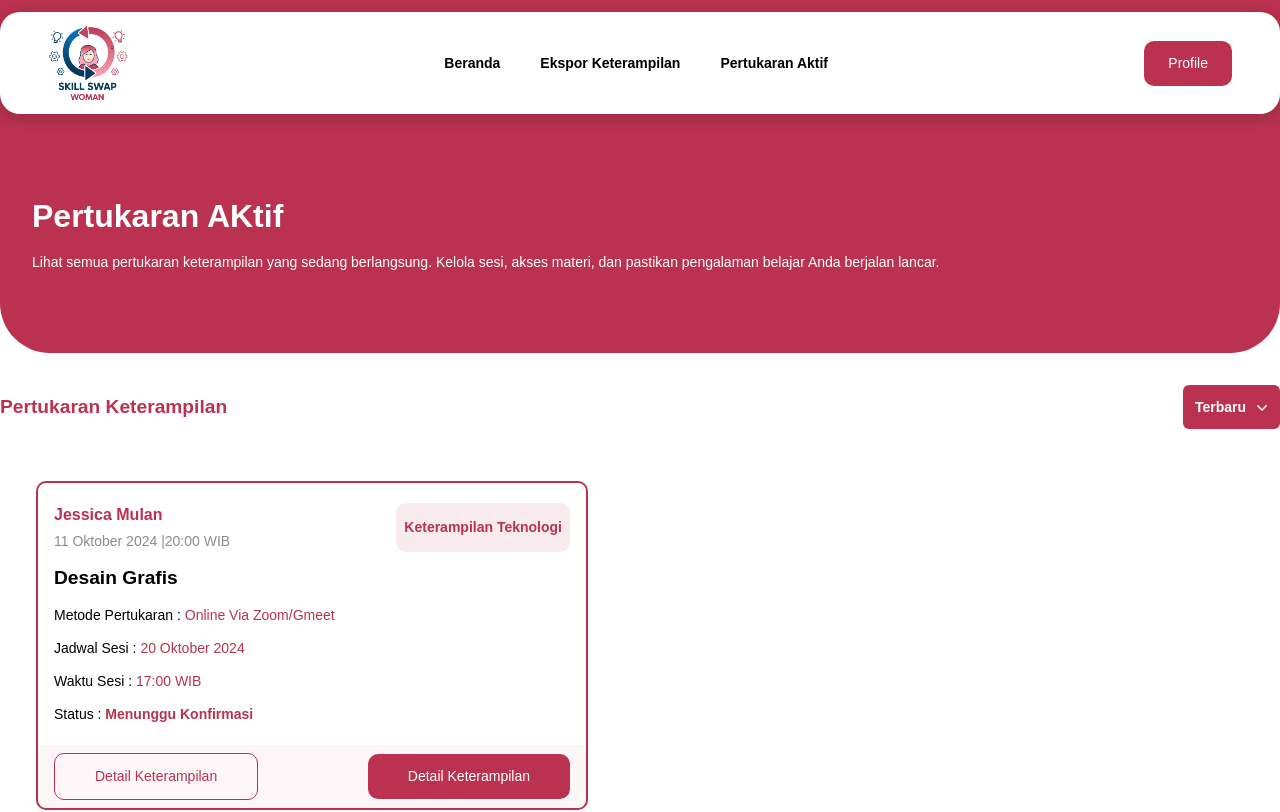
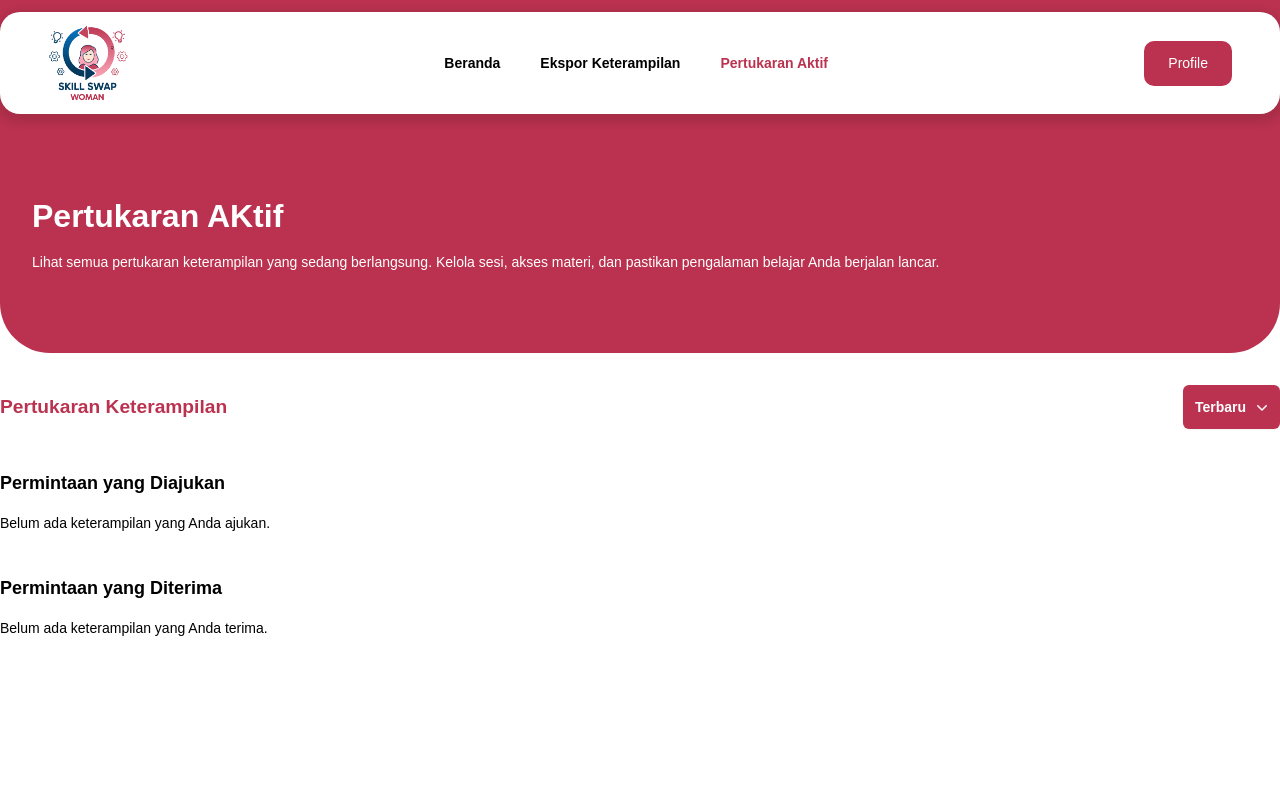
Before and after one commit to rnvitas/skillswap-woman, a React (Vite) app: page /skillsswap in a window 1280 px wide. Shown: the top 812 px of the page. Built offline with nearby package versions, Linux system fonts and the light colour scheme.

Commit message:
buat fitur menampilkan data dimenu pertukaran aktif berdasarkan user yg sedang login

```diff
--- a/src/components/Keterampilan/FormSwap.jsx
+++ b/src/components/Keterampilan/FormSwap.jsx
@@ -15,7 +15,7 @@ function FormSwap() {
     reasonLearn: "",
     dateSession: "",
     timeSession: "",
-    skillMethod: "",
+    // skillMethod: "",
     skillComments: "",
   });
 
@@ -161,24 +161,6 @@ function FormSwap() {
                   />
                 </div>
 
-                {/* Input Metode Pertukaran */}
-                <div>
-                  <label
-                    htmlFor="skillMethod"
-                    className="text-[#04395E] font-semibold">
-                    Metode Pertukaran
-                  </label>
-                  <select
-                    id="skillMethod"
-                    name="skillMethod" // Changed to match the state
-                    value={input.skillMethod}
-                    onChange={handleInput}
-                    className="w-full rounded-[10px] p-[12px_24px] bg-[#F2F5F7] border border-gray-300 focus:outline-none focus:ring-2 focus:ring-blue-500">
-                    <option value="">Pilih Metode</option>
-                    <option value="online">Online Zoom/Gmeet</option>
-                    <option value="material-exchange">Tukar Materi</option>
-                  </select>
-                </div>
               </div>
 
               <h4 className="text-[#BA324F] text-[1rem] font-bold">
--- a/src/components/Parts/NavUser.jsx
+++ b/src/components/Parts/NavUser.jsx
@@ -1,36 +1,46 @@
-import { useDispatch, useSelector } from 'react-redux'
-import styles from '../../assets/Navigation.module.css'
-import logo from '../../foto/lg-ssw.png'
-import { Logout } from '../../redux/userSlice';
+import { useDispatch, useSelector } from "react-redux";
+import styles from "../../assets/Navigation.module.css";
+import logo from "../../foto/lg-ssw.png";
+import { Logout } from "../../redux/userSlice";
+import { Link, useLocation } from "react-router-dom";
 
-function NavUser (){
+function NavUser() {
   // const {users}=useSelector((state)=>state.users);
-    const dispatch=useDispatch();
-    const handleLogout = (e)=>{
+  const dispatch = useDispatch();
+  const handleLogout = (e) => {
     e.preventDefault();
     dispatch(Logout());
-    }
+  };
+
+  const location = useLocation();
     return (
+
     <>
       <header className="wrapper container">
         <div className={`${styles.navbar} my-3  container py-3`}>
           <nav className="flex px-12 justify-between gap-10 items-center ">
-            <img className={`${styles.logossw}`}src={logo} alt="logo" />
+            <img className={`${styles.logossw}`} src={logo} alt="logo" />
 
-        <div className={`${styles.navLinks} flex flex-row flex-between py-3 px-3 items-center gap-10 text-black font-bold`}>
-
+            <div
+              className={`${styles.navLinks} flex flex-row flex-between py-3 px-3 items-center gap-10 text-black font-bold`}>
               <h6>Beranda</h6>
-            <h6>Ekspor Keterampilan</h6>
-            <h6>Pertukaran Aktif</h6>
-
-
+              <Link to="/skills">
+                {" "}
+                <h6 className={location.pathname === "/skills" ? "text-[#BA324F]" : "text-black"}>Ekspor Keterampilan</h6>
+              </Link>
+              <Link to="/skillsswap">
+                {" "}
+                <h6 className={location.pathname === "/skillsswap" ? "text-[#BA324F]" : "text-black"}>Pertukaran Aktif</h6>
+              </Link>
             </div>
 
-        <div className={`${styles['button-join']}`}>
-            <button className="sm-btn-secondary" onClick={handleLogout}>Profile</button>
+            <div className={`${styles["button-join"]}`}>
+              <button className="sm-btn-secondary" onClick={handleLogout}>
+                Profile
+              </button>
             </div>
 
-        <div className={`${styles['toggle-button']}`} id="burger-menu">
+            <div className={`${styles["toggle-button"]}`} id="burger-menu">
               <span className={`${styles.bar}`}></span>
               <span className={`${styles.bar}`}></span>
               <span className={`${styles.bar}`}></span>
@@ -39,7 +49,7 @@ function NavUser (){
         </div>
       </header>
     </>
-    )
+  );
 }
 
-export default NavUser
+export default NavUser;
--- /dev/null
+++ b/src/components/Pertukaran/CardReceive.jsx
@@ -0,0 +1,62 @@
+import styles from "../../assets/Skills.module.css";
+
+function CardReceive ({list}) {
+    return(
+        <>
+          <div className={`${styles["skills-card"]}`}>
+              <div
+                className={`px-4 py-5 rounded-t-[10px]
+            border-2 border-x-[#BA324F] border-t-[#BA324F] border-b-0`}>
+                <div className={`flex justify-between `}>
+                  <div className={`flex flex-col gap-1`}>
+                    <h4 className="text-[1rem]">
+                      Nama Mitra : <span className="text-[#BA324F] font-bold text-[1rem]">{list.fullname_requester}</span>
+                    </h4>
+                    <p className="text-[#8C8C8C]">{list.createdate}</p>
+                  </div>
+
+                  <div
+                    className={`px-2 py-3 bg-[#F8EBED] flex justify-center rounded-[10px] items-center`}>
+                    <h6 className="font-bold text-[#BA324F]">
+                     {list.skill_rev_cat}
+                    </h6>
+                  </div>
+                </div>
+
+                <div className={`mt-3 flex gap-3 flex-col `}>
+                  <h4 className="font-bold text-[1.2rem]">{list.skill_rev_name}</h4>
+                  {/* <p className="font-[400]">
+                   Keterampilan yang Ditukar : <span className="text-[#BA324F] font-bold">{list.skill_rev_name}</span>
+                  </p> */}
+                  <p className="font-[400]">
+                   Keterampilan yang Ditawarkan : <span className="text-[#BA324F]">{list.skillswapDesc}</span>
+                  </p>
+                  <p className="font-[400]">
+                   Metode Pertukaran : <span className="text-[#BA324F]">{list.skillMethod}</span>
+                  </p>
+                  <p className="font-[400]">
+                   Jadwal Sesi : <span className="text-[#BA324F]">{list.dateSession}</span>
+                  </p>
+                  <p className="font-[400]">
+                   Waktu Sesi : <span className="text-[#BA324F]">{list.timeSession}</span>
+                  </p>
+                  <p className="font-[400]">
+                   Status : <span className="text-[#BA324F] font-bold">Menunggu Konfirmasi</span>
+                  </p>
+                </div>
+              </div>
+              <div
+                className={`bg-[#FCF6F8] rounded-b-[10px] border-2 border-t-0 border-b-[#BA324F] border-x-[#BA324F] px-4 py-2 flex justify-between items-center `}>
+                {/* <h6 className="bg-[#FFD9A0] rounded-[10px] px-4 py-3 text-[#BF6300]">
+                  Menunggu Konfirmasi
+                </h6> */}
+                <button className="lg-btn-secondary-stroke">Detail Keterampilan</button>
+
+                <button className="lg-btn-secondary">Konfirmasi</button>
+              </div>
+            </div>
+        </>
+    )
+}
+
+export default CardReceive
--- a/src/components/Pertukaran/SkillsSwap.jsx
+++ b/src/components/Pertukaran/SkillsSwap.jsx
@@ -1,8 +1,29 @@
 import styles from "../../assets/Skills.module.css";
 import { Menu, MenuButton, MenuItem, MenuItems } from "@headlessui/react";
 import { ChevronDownIcon } from "@heroicons/react/20/solid";
+import { useSelector } from "react-redux";
+import SwapCard from "./SwapCard";
+import SwapNav from "./SwapNav";
+import CardReceive from "./CardReceive";
 
 function SkillsSwap() {
+  const { skillSwap } = useSelector((state) => state.skills);
+  const { loggedInUser } = useSelector((state) => state.users);
+
+
+
+   // Filter untuk permintaan yang diajukan oleh user
+   const requestedSkills = skillSwap.filter(
+    (skills) => skills.id_requester === loggedInUser.id
+  );
+
+  // Filter untuk permintaan yang diterima oleh user
+  const receivedSkills = skillSwap.filter(
+    (skills) => skills.id_receiver === loggedInUser.id
+  );
+
+
+
   return (
     <>
       <div className="wrapper w-full bg-[#BA324F] rounded-b-[50px] flex flex-col gap-3 justify-center items-center ">
@@ -10,10 +31,14 @@ function SkillsSwap() {
           className={`${styles["skills-header"]} container flex flex-col gap-3 `}>
           <h1>Pertukaran AKtif</h1>
           <p>
-          Lihat semua pertukaran keterampilan yang sedang berlangsung. Kelola sesi, akses materi, dan pastikan pengalaman belajar Anda berjalan lancar.
+            Lihat semua pertukaran keterampilan yang sedang berlangsung. Kelola
+            sesi, akses materi, dan pastikan pengalaman belajar Anda berjalan
+            lancar.
           </p>
         </div>
       </div>
+
+      {/* <SwapNav /> */}
 
       <div className="wrapper container">
         <div className={`${styles["skills-section"]} `}>
@@ -47,57 +72,49 @@ function SkillsSwap() {
             </Menu>
           </div>
 
+          {/* <div
+            className={`${styles["skills-content"]} mt-10 flex gap-5 mx-3 flex-wrap`}>
+            {!skillSwap || skillSwap.length === 0 ? (
+              <h1>Belum Ada Keterampilan yang ingin ditukar</h1>
+            ) : (
+              skillSwap.map((skills) => {
+                if (skills.id_requester === loggedInUser.id) {
+                  return <SwapCard list={skills} key={skills.id_request} />;
+                } else if (skills.id_receiver === loggedInUser.id) {
+                  return <CardReceive list={skills} key={skills.id_request} />;
+                } else {
+                  return null;
+                }
+              })
+            )}
+          </div> */}
 
-          <div
-            className={`${styles["skills-content"]} mt-10 flex gap-5 mx-3 flex-wrap `}>
-            <div className={`${styles["skills-card"]}`}>
-              <div
-                className={`px-4 py-5 rounded-t-[10px]
-            border-2 border-x-[#BA324F] border-t-[#BA324F] border-b-0`}>
-                <div className={`flex justify-between `}>
-                  <div className={`flex flex-col gap-1`}>
-                    <h4 className="text-[#BA324F] font-bold text-[1rem]">
-                      Jessica Mulan
-                    </h4>
-                    <p className="text-[#8C8C8C]">11 Oktober 2024 |20:00 WIB</p>
-                  </div>
+            {/* Menampilkan permintaan yang diajukan */}
+            <div className="mt-10">
+            <h2 className="text-lg font-bold mb-4">Permintaan yang Diajukan</h2>
+            <div className="flex gap-5 flex-wrap">
+              {!requestedSkills.length ? (
+                <h1>Belum ada keterampilan yang Anda ajukan.</h1>
+              ) : (
+                requestedSkills.map((skills) => (
+                  <SwapCard list={skills} key={skills.id_request} />
+                ))
+              )}
+            </div>
+          </div>
 
-                  <div
-                    className={`px-2 py-3 bg-[#F8EBED] flex justify-center rounded-[10px] items-center`}>
-                    <h6 className="font-bold text-[#BA324F]">
-                      Keterampilan Teknologi
-                    </h6>
-                  </div>
-                </div>
-
-                <div className={`mt-3 flex gap-3 flex-col `}>
-                  <h4 className="font-bold text-[1.2rem]">Desain Grafis</h4>
-                  <p className="font-[400]">
-                   Metode Pertukaran : <span className="text-[#BA324F]">Online Via Zoom/Gmeet</span>
-                  </p>
-                  <p className="font-[400]">
-                   Jadwal Sesi : <span className="text-[#BA324F]">20 Oktober 2024</span>
-                  </p>
-                  <p className="font-[400]">
-                   Waktu Sesi : <span className="text-[#BA324F]">17:00 WIB</span>
-                  </p>
-                  <p className="font-[400]">
-                   Status : <span className="text-[#BA324F] font-bold">Menunggu Konfirmasi</span>
-                  </p>
-                </div>
-              </div>
-              <div
-                className={`bg-[#FCF6F8] rounded-b-[10px] border-2 border-t-0 border-b-[#BA324F] border-x-[#BA324F] px-4 py-2 flex justify-between items-center `}>
-                {/* <h6 className="bg-[#FFD9A0] rounded-[10px] px-4 py-3 text-[#BF6300]">
-                  Menunggu Konfirmasi
-                </h6> */}
-                <button className="lg-btn-secondary-stroke">Detail Keterampilan</button>
-
-                <button className="lg-btn-secondary">Detail Keterampilan</button>
-              </div>
+          {/* Menampilkan permintaan yang diterima */}
+          <div className="mt-10">
+            <h2 className="text-lg font-bold mb-4">Permintaan yang Diterima</h2>
+            <div className="flex gap-5 flex-wrap">
+              {!receivedSkills.length ? (
+                <h1>Belum ada keterampilan yang Anda terima.</h1>
+              ) : (
+                receivedSkills.map((skills) => (
+                  <CardReceive list={skills} key={skills.id_request} />
+                ))
+              )}
             </div>
-
-
           </div>
         </div>
       </div>
--- /dev/null
+++ b/src/components/Pertukaran/SwapCard.jsx
@@ -0,0 +1,56 @@
+import styles from "../../assets/Skills.module.css";
+
+function SwapCard ({list}) {
+    return(
+        <>
+          <div className={`${styles["skills-card"]}`}>
+              <div
+                className={`px-4 py-5 rounded-t-[10px]
+            border-2 border-x-[#BA324F] border-t-[#BA324F] border-b-0`}>
+                <div className={`flex justify-between `}>
+                  <div className={`flex flex-col gap-1`}>
+                    <h4 className="text-[#BA324F] font-bold text-[1rem]">
+                      {list.fullname_receiver}
+                    </h4>
+                    <p className="text-[#8C8C8C]">{list.createdate}</p>
+                  </div>
+
+                  <div
+                    className={`px-2 py-3 bg-[#F8EBED] flex justify-center rounded-[10px] items-center`}>
+                    <h6 className="font-bold text-[#BA324F]">
+                      {list.skill_rev_cat}
+                    </h6>
+                  </div>
+                </div>
+
+                <div className={`mt-3 flex gap-3 flex-col `}>
+                  <h4 className="font-bold text-[1.2rem]">{list.skill_rev_name}</h4>
+                  <p className="font-[400]">
+                   Metode Pertukaran : <span className="text-[#BA324F]">{list.skillMethod}</span>
+                  </p>
+                  <p className="font-[400]">
+                   Jadwal Sesi : <span className="text-[#BA324F]">{list.dateSession}</span>
+                  </p>
+                  <p className="font-[400]">
+                   Waktu Sesi : <span className="text-[#BA324F]">{list.timeSession}</span>
+                  </p>
+                  <p className="font-[400]">
+                   Status : <span className="text-[#BA324F] font-bold">Menunggu Konfirmasi</span>
+                  </p>
+                </div>
+              </div>
+              <div
+                className={`bg-[#FCF6F8] rounded-b-[10px] border-2 border-t-0 border-b-[#BA324F] border-x-[#BA324F] px-4 py-2 flex justify-between items-center `}>
+                {/* <h6 className="bg-[#FFD9A0] rounded-[10px] px-4 py-3 text-[#BF6300]">
+                  Menunggu Konfirmasi
+                </h6> */}
+                <button className="lg-btn-secondary-stroke">Detail Keterampilan</button>
+
+                <button className="lg-btn-secondary">Edit Keterampilan</button>
+              </div>
+            </div>
+        </>
+    )
+}
+
+export default SwapCard
--- /dev/null
+++ b/src/components/Pertukaran/SwapNav.jsx
@@ -0,0 +1,26 @@
+import { Link, Route, Routes } from "react-router-dom";
+import SkillsSwap from "./SkillsSwap";
+
+function SwapNav() {
+  return (
+    <>
+      <div className="wrapper container py-5 flex gap-5 justify-center items-center">
+        <Routes>
+          <Route path="/skillswap" element={<SkillsSwap />} />
+          <Route path="/skillsswap/receiveswap" element={<SkillsSwap  />} />
+          <Route path="/skillsswap/requestswap" element={<SkillsSwap />} />
+        </Routes>
+
+        <Link to="/skillsswap/receiveswap">
+          <button className="lg-btn-secondary">Permintaan Diterima</button>
+        </Link>
+
+        <Link to="/skillsswap/requestswap">
+          <button className="lg-btn-secondary-stroke">Permintaan Diajukan</button>
+        </Link>
+      </div>
+    </>
+  );
+}
+
+export default SwapNav;
```
Also changed, not shown: src/components/Keterampilan/CardSkills.jsx (+7 -0 lines), src/components/Keterampilan/DetailPosting.jsx (+9 -0 lines), src/redux/skillsSlice.js (+9 -7 lines). Lines whose indentation alone changed are shown as unchanged.
